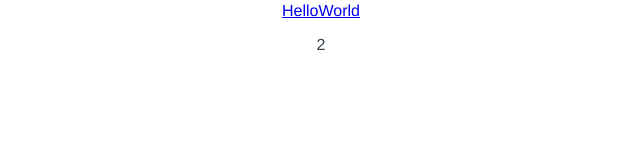
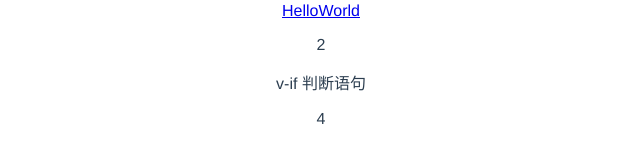
Before and after one commit to ziyanwould/vue-learn, a Vue app: page / in a window 1280 px wide. Shown: the part 342-504 px from the top of the page, without its empty margins (319-959 px from the left). Built offline with nearby package versions, Linux system fonts and the light colour scheme.

Commit message:
vue 指令

```diff
--- a/src/components/HelloWorld.vue
+++ b/src/components/HelloWorld.vue
@@ -5,10 +5,20 @@
      <div>
      {{number + 1}}
      </div>
+     <p v-if="seen">
+       v-if 判断语句
+     </p>
+     <p v-else>
+       哈哈哈哈
+     </p>
+     <p v-n="2">
+
+     </p>
   </div>
 </template>
 
 <script>
+import './n'
 export default {
   name: 'HelloWorld',
   props: { //props 是传参的入口
@@ -18,7 +28,8 @@ export default {
     return{
         msg1:' <a href="tel:+86 18776007488">HelloWorld</a>',
         id:'txt',
-        number:1
+        number:1,
+        seen:true
     }
   }
 }
--- /dev/null
+++ b/src/components/n.js
@@ -0,0 +1,11 @@
+import Vue from 'vue';
+Vue.directive('n',{
+    //初始化
+    bind:function(el,binding){
+        el.textContent = Math.pow(binding.value,2)
+    },
+    //数据更新做啥
+    update:(el,binding)=>{
+        el.textContent = Math.pow(binding.value,2)
+    }
+})
```
Also changed, not shown: 1 other file (tests, documents, lock files or other folders).
